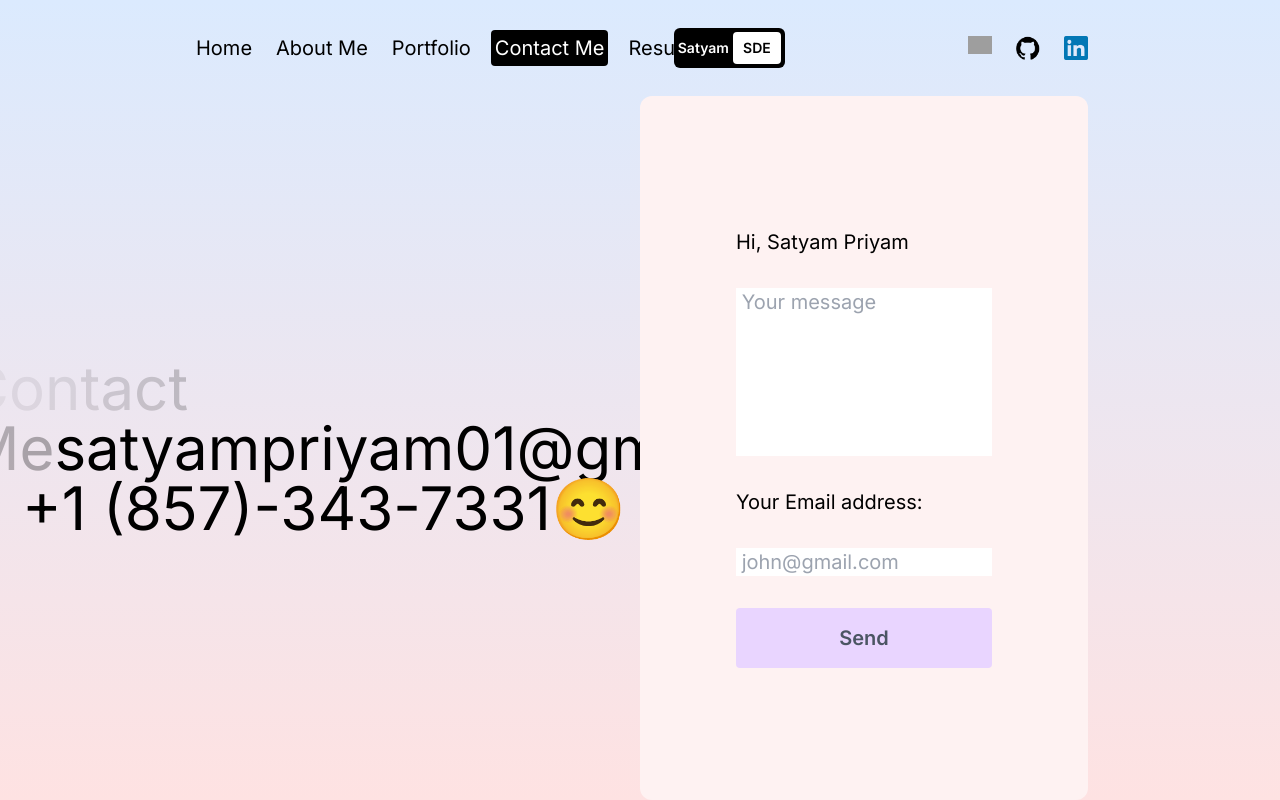
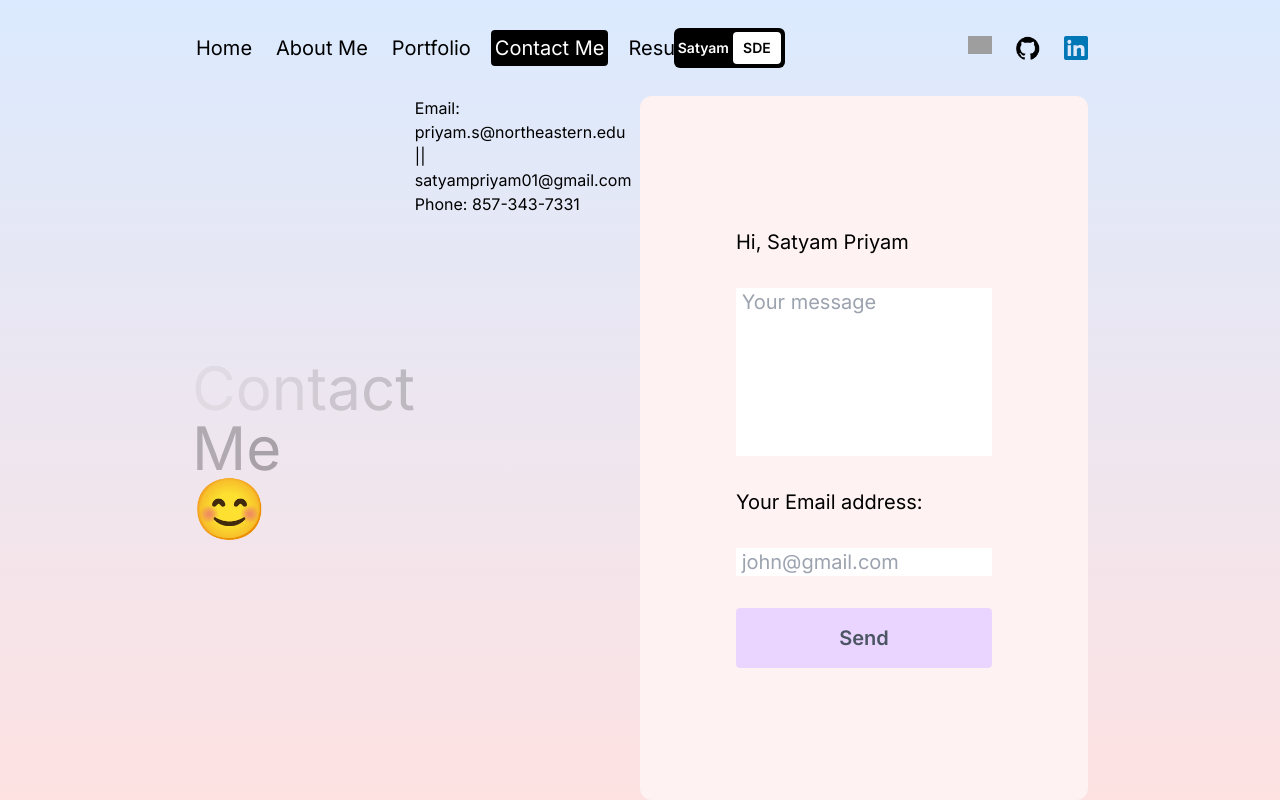
Before and after one commit to satryampriyam01/PortfolioSite, a Next.js app: page /contact in a window 1280 px wide. Built offline with nearby package versions, Linux system fonts and the light colour scheme; grey boxes are pictures that could not be loaded.

Commit message:
Update page.jsx

```diff
--- a/src/app/contact/page.jsx
+++ b/src/app/contact/page.jsx
@@ -58,10 +58,14 @@ const ContactPage = () => {
                 {letter}
               </motion.span>
             ))}
-            satyampriyam01@gmail.com || +1 (857)-343-7331😊
+            <h1>
+            😊
+              </h1>
           </div>
         </div>
         {/* FORM CONTAINER */}
+        <h1>Email: priyam.s@northeastern.edu || satyampriyam01@gmail.com
+Phone: 857-343-7331</h1>
         <form
           onSubmit={sendEmail}
           ref={form}
```
